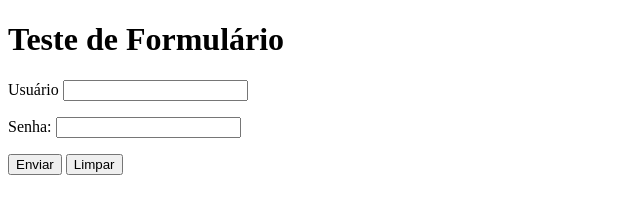
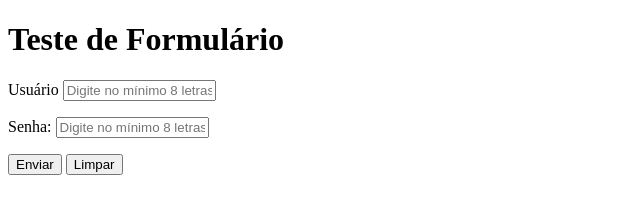
Before and after one commit to Andrioh/html-css, a plain HTML site: page Exercicios/ex025/form002.html in a window 1280 px wide. Shown: the whole page, without its empty margins (0-640 px from the left). Drawn offline with Linux system fonts and the light colour scheme.

Commit message:
Update form002.html

```diff
--- a/Exercicios/ex025/form002.html
+++ b/Exercicios/ex025/form002.html
@@ -10,11 +10,11 @@
     <form action="cadastro.php" method="post">
         <p>
             <label for="iusu">Usuário</label>
-            <input type="text" name="iusu" id="IdUser" required minlength="5" maxlength="15">
+            <input type="text" autocomplete="name" name="iusu" id="IdUser" required minlength="5" maxlength="15" size="16" placeholder="Digite no mínimo 8 letras">
         </p>
         <p>
             <label for="isen">Senha:</label>
-            <input type="password" name="isen" id="IdSen" required minlength="8">
+            <input type="password" name="isen" autocomplete="new-password" id="IdSen" required minlength="8" maxlength="15" size="16" placeholder="Digite no mínimo 8 letras">
         </p>
         <p>
             <input type="submit" value="Enviar">
```
